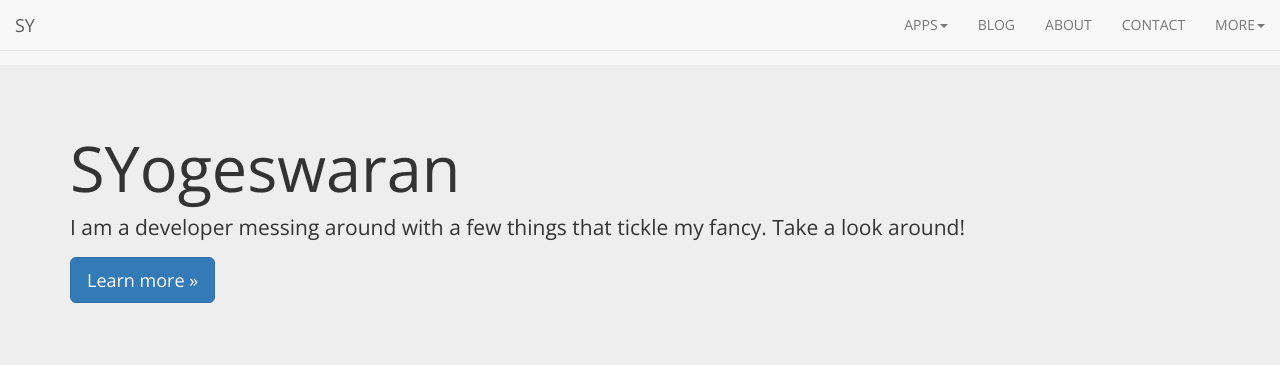
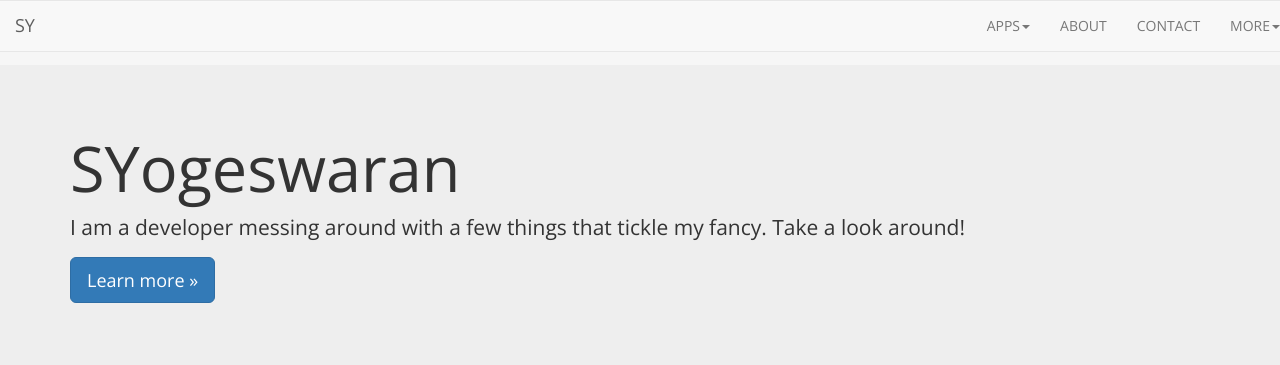
Before and after one commit to sajeevany/syogeswaran.com, a Django app: page / in a window 1280 px wide. Shown: the top 365 px of the page. Run offline with Django 3.2, Linux system fonts and the light colour scheme; some libraries are stand-ins or nearby versions.

Commit message:
Removed unnecessary code and fixed hamburger menu

```diff
--- a/syogesweb/static/css/main.css
+++ b/syogesweb/static/css/main.css
@@ -39,3 +39,8 @@ body {
 .table-borderless tr td{
    border: none;
 }
+
+.navbar-collapse {
+     border-top: 1px solid transparent;
+     box-shadow: inset 0 1px 0 rgba(255,255,255,0.1);
+ }
--- a/syogesweb/templates/syogesweb/header.html
+++ b/syogesweb/templates/syogesweb/header.html
@@ -26,41 +26,38 @@
 <body class="body" style="background-color:#f6f6f6">
 
 <div id="wrapper">
-    <div class="contentWrapper">
+
     <nav class="navbar navbar-default navbar-fixed-top">
-            <div class="container-fluid">
             <div class="navbar-header">
-                    <button type="button" class="navbar-toggle" data-toggle="collapse">
+                <button type="button" class="navbar-toggle" data-toggle="collapse" data-target=".navbar-collapse">
                     <span class="icon-bar"></span>
                     <span class="icon-bar"></span>
                     <span class="icon-bar"></span>
                 </button>
                 <a class="navbar-brand" href="{% url 'syogesweb:home' %}">SY</a>
             </div>
-                <div class="collapse navbar-collapse" id="myNavbar">
+            <div class="collapse navbar-collapse">
                 <ul class="nav navbar-nav navbar-right">
                      <li class="dropdown">
                         <a class="dropdown-toggle" data-toggle="dropdown">APPS<span class="caret"></span></a>
                         <ul class="dropdown-menu">
                             <li><a href="{% url 'TesseractBoxEditor:tbe' %}">TesseractBoxEditor</a></li>
-                                <li><a href="#">ANPR</a></li>
+                            <li><a href="https://github.com/sajeevany/ANPR_EDP_Capstone_Ryerson">ANPR</a></li>
                             <hr>
                             <li><a href="{% url 'syogesweb:apps' %}">Apps Menu</a></li>
                         </ul>
                     </li>
-                        <li><a href="#blog">BLOG</a></li>
                     <li><a href="{% url 'syogesweb:about' %}">ABOUT</a></li>
                     <li><a href="{% url 'syogesweb:contact' %}">CONTACT</a></li>
                     <li class="dropdown">
                         <a class="dropdown-toggle" data-toggle="dropdown" href="#">MORE<span class="caret"></span></a>
                         <ul class="dropdown-menu">
-                                <li><a href="#">Login</a></li>
-                                <li><a href="#">Extras</a></li>
+                            <li><a href="#Extras">Extras</a></li>
                         </ul>
                     </li>
                 </ul>
             </div>
-            </div>
+
     </nav>
 
     {# Jumbotron block is optional. Used only by home.html page #}
@@ -74,7 +71,7 @@
             {% endblock %}
         </div>
     </div>
-    </div>
+
 
     <div id="footer" class="text-center">
         <div class="container">
```
Also changed, not shown: 1 other file. Lines whose indentation alone changed are shown as unchanged.
